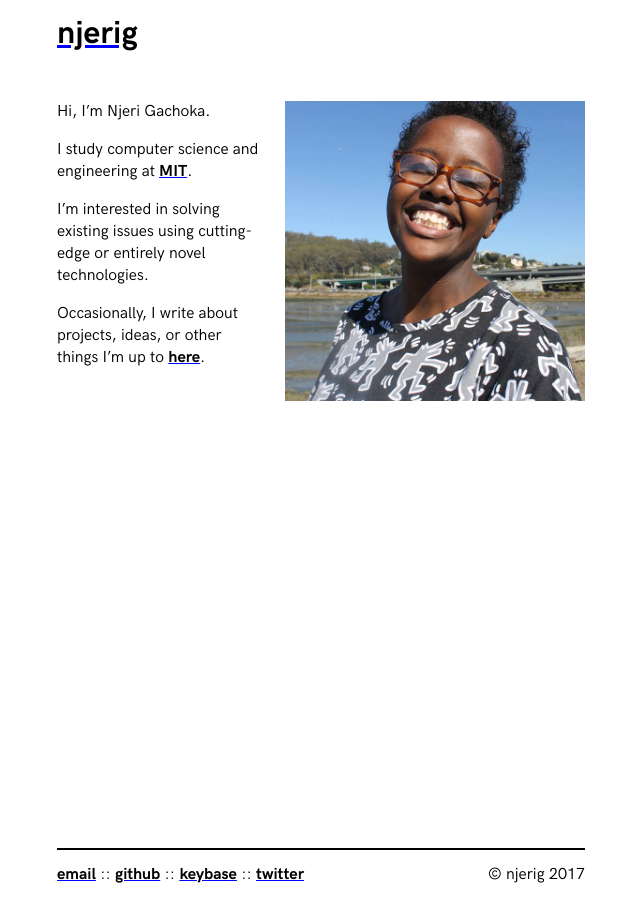
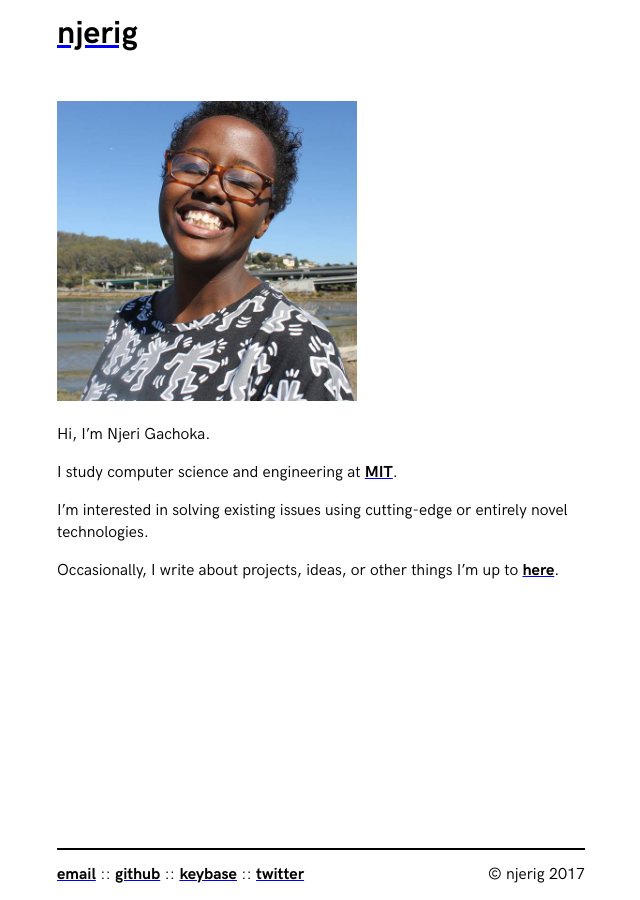
Before and after one commit to njerig/personal-website, a Jekyll site: the page built from index.md, in a window 1280 px wide. Shown: the whole page, without its empty margins (319-959 px from the left). Built offline with Jekyll 4.4.1, drawn with Linux system fonts in a browser that asks for light colours; nearby versions of some CDN libraries; some web fonts are replaced; a style sheet for code colours, icons or effects is not loaded.

Commit message:
remove right align from me.jpg

```diff
--- a/_layouts/hp.html
+++ b/_layouts/hp.html
@@ -1,7 +1,7 @@
 ---
 layout: blank
 ---
-<img class="my-face" src="img/njeri.jpg" alt="Njeri" align="right">
+<img class="my-face" src="img/njeri.jpg" alt="Njeri">
 <section class="greeting">
   {{ content }}
 </section>
--- a/css/styles.scss
+++ b/css/styles.scss
@@ -107,6 +107,7 @@ img {
 .my-face {
   width: 300px;
   height: auto;
+  margin-bottom: 1rem;
 }
 
 info {
```
